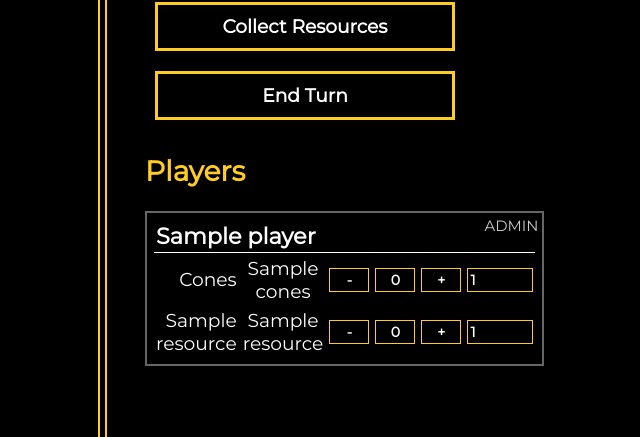
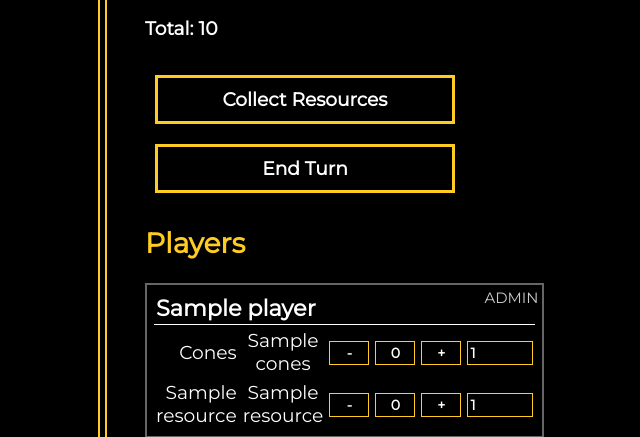
Before and after one commit to sidkurella/cones-of-dunshire, a Flask app: template cones_of_dunshire/templates/game.html in a window 1280 px wide. Shown: the part 548-985 px from the top of the page, without its empty margins (444-1084 px from the left). Run offline with Flask 2, Linux system fonts and the light colour scheme; the template is opened without the code that fills it: most values are stand-ins (such as "Sample title", 1, 10 or a date in 2020).

Commit message:
Show sum of dice roll

```diff
--- a/cones_of_dunshire/templates/game.html
+++ b/cones_of_dunshire/templates/game.html
@@ -153,6 +153,7 @@
     {% endfor %}
     </tr>
 </table>
+<h4>Total: {{ dice|sum }}</h4>
 {% endif %}
 <form action="{{ url_for('collect') }}" method="post">
     <input class="button" type="submit" name="collect" value="Collect Resources"/>
```
